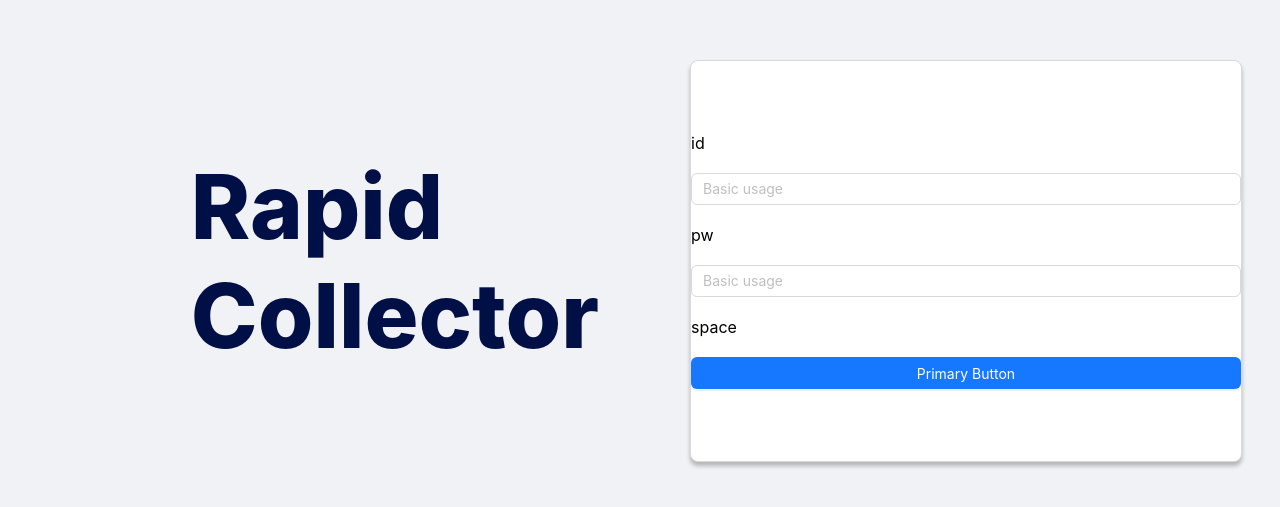
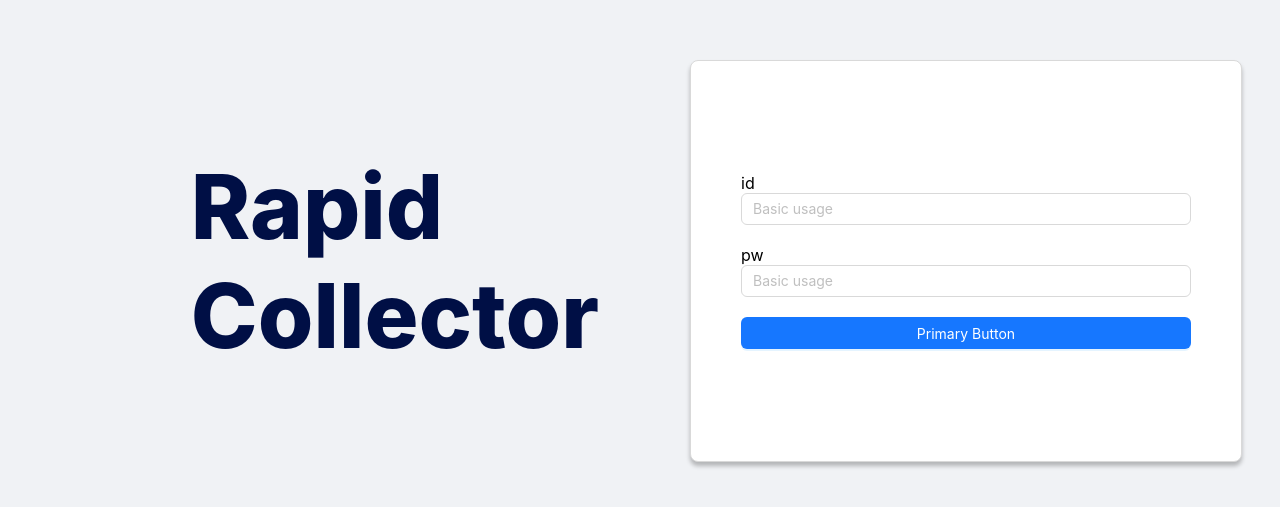
Before and after one commit to devjangdae/rapid_spa, a React (Create React App) app: page /logintest in a window 1280 px wide. Shown: the part 139-646 px from the top of the page. Built offline with nearby package versions, Linux system fonts and the light colour scheme.

Commit message:
className 추가

```diff
--- a/src/pages/Logintest.js
+++ b/src/pages/Logintest.js
@@ -9,8 +9,9 @@ const login_text_wrap = css`
 const login_wrap = css`
   display: flex;
   flex-direction: column;
-  width: 550px;
+  width: 450px;
   gap: 20px;
+  padding: 50px;
 `;
 
 const login_box = css`
@@ -72,29 +73,32 @@ const bg_pink = css`
 
 const Logintest = () => {
   return (
-    <div css={[basic_container]}>
-      <div css={[content_container]}>
-
-        <div css={[title_box]}>
-          <div css={[title_text_wrap]}>
-            <div css={[title_text]}>Rapid</div>
-            <div css={[title_text]}>Collector</div>
+    <div className="basic_container" css={[basic_container]}>
+      <div className="content_container" css={[content_container]}>
+        <div className="title_box" css={[title_box]}>
+          <div className="title_text_wrap" css={[title_text_wrap]}>
+            <div className="title_text" css={[title_text]}>Rapid</div>
+            <div className="title_text" css={[title_text]}>Collector</div>
           </div>
         </div>
 
-        <div css={[login_box]}>
-          <div css={[login_wrap]}>
-            <div css={[login_text_wrap]}>id</div>
-            <Input placeholder="Basic usage" />
-
-            <div css={[login_text_wrap]}>pw</div>
-            <Input placeholder="Basic usage" />
-
-            <div css={[login_text_wrap]}>space</div>
+        <div className="login_box" css={[login_box]}>
+          <div className="login_wrap" css={[login_wrap]}>
+            <div>
+              <div className="login_text_wrap" css={[login_text_wrap]}>id</div>
+              <div>
+                <Input placeholder="Basic usage" />
+              </div>
+            </div>
+            <div>
+              <div className="login_text_wrap" css={[login_text_wrap]}>pw</div>
+              <div>
+                <Input placeholder="Basic usage" />
+              </div>
+            </div>
             <Button type="primary">Primary Button</Button>
           </div>
         </div>
-
       </div>
     </div>
   );
```
